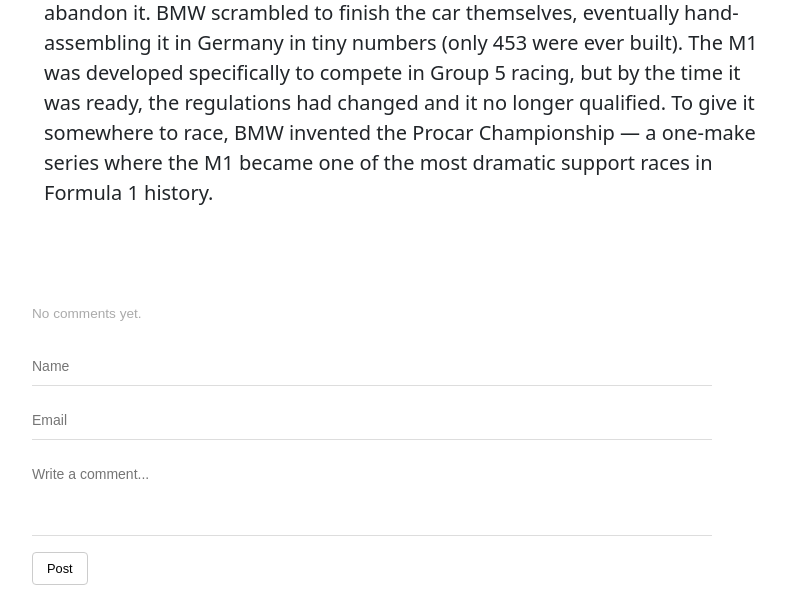
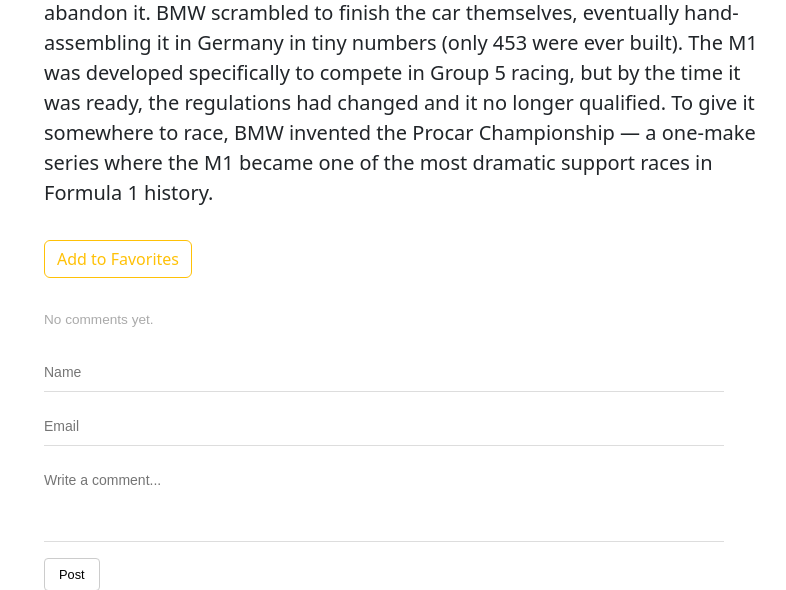
Before and after one commit to Maxmilly4050/carwow, a Django app: a page that uses blog/templates/blogs/post.html in a window 1280 px wide. Shown: the part 509-1099 px from the top of the page, without its empty margins (50-836 px from the left). Run offline with Django 5.2, Linux system fonts and the light colour scheme; data comes from the database, SQL or seed files in the repository; both versions use the stored data as it was after the commit.

Commit message:
Adding the favorite blogs page
Co-authored-by: Copilot <copilot@github.com>

```diff
--- a/blog/templates/blogs/post.html
+++ b/blog/templates/blogs/post.html
@@ -9,8 +9,14 @@
                 <p class="lead">{{ post.content }}</p>
             </div>
         </div>
-    </div>
 
-    {% include "blogs/comments.html" %}
+        <form method="post" action="" class="mt-3">
+            {% csrf_token %}
+            <button type="submit" class="btn {% if post.is_favorite %}btn-warning{% else %}btn-outline-warning{% endif %}">
+                {% if post.is_favorite %}Remove from Favorites{% else %}Add to Favorites{% endif %}
+            </button>
+        </form>
+
+        {% include "blogs/comments.html" %}
 
 {% endblock %}
--- a/blog/urls.py
+++ b/blog/urls.py
@@ -7,4 +7,5 @@ urlpatterns = [
     django.urls.path('post/<slug:slug>/comment/', views.CommentView.as_view(), name='comment'),
     django.urls.path('posts/', views.all_posts, name='posts'),
     django.urls.path('about/', views.AboutView.as_view(), name='about'),
+    django.urls.path('favorites/', views.FavoritePostsView.as_view(), name='favorite_posts'),
 ]
--- a/blog/views.py
+++ b/blog/views.py
@@ -40,7 +40,11 @@ def post(request, slug):
         "form": form,
     })
 
-# def about(request):
-#     return render(request, "blogs/about.html")
+
 class AboutView(TemplateView):
     template_name = "blogs/about.html"
+
+class FavoritePostsView(View):
+    def get(self, request):
+        favorite_posts = Post.objects.filter(is_favorite=True)
+        return render(request, "blogs/favorite_posts.html", {"favorite_posts": favorite_posts})
```
Also changed, not shown: blog/migrations/0004_post_is_favorite.py (added), blog/migrations/0005_remove_post_is_favorite.py (added), db.sqlite3.
